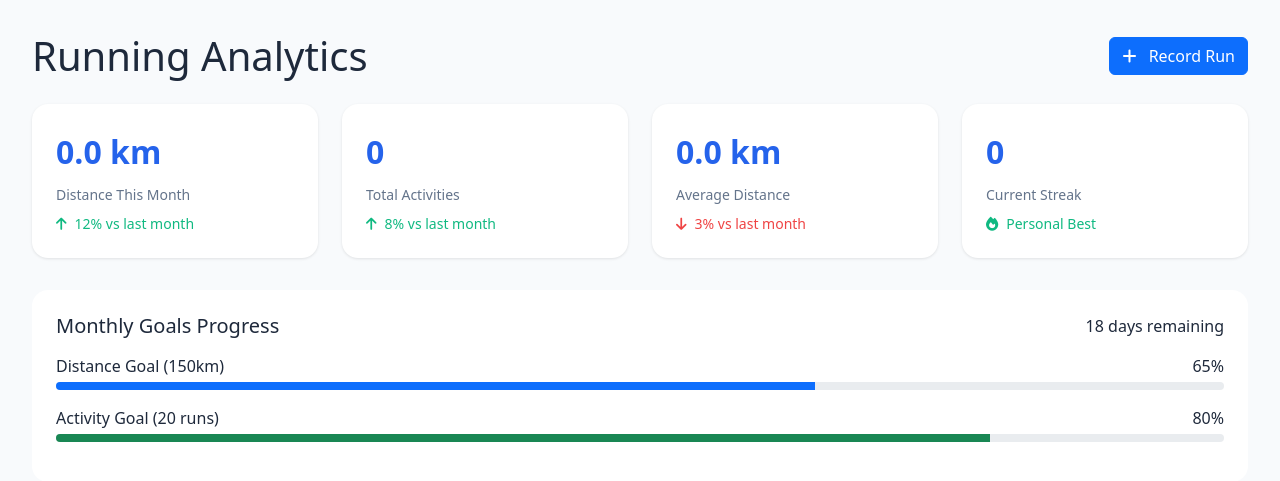
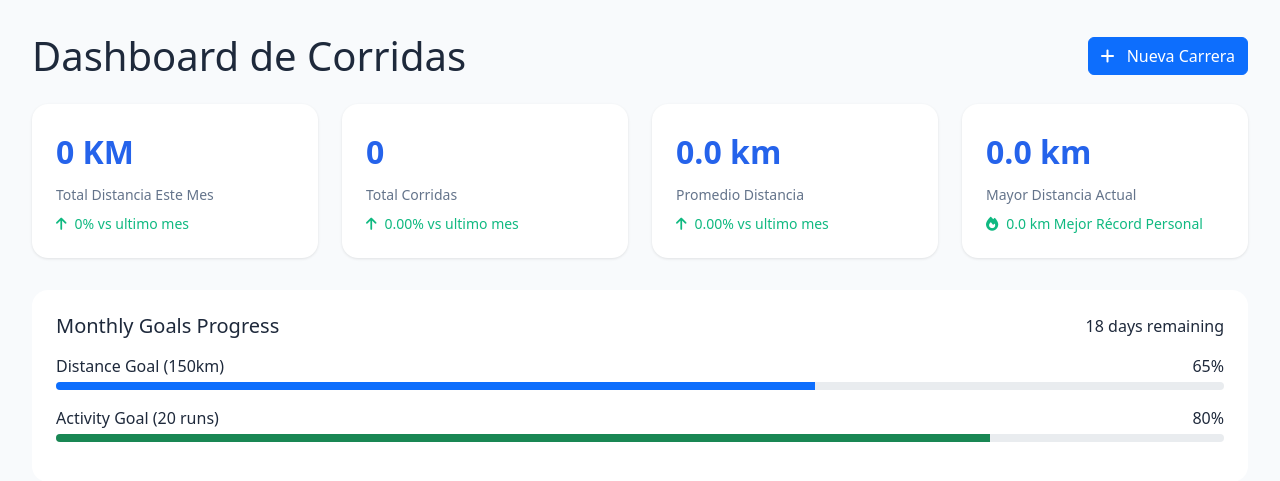
Before and after one commit to jeferson1754/Corridas, a PHP site: page / in a window 1280 px wide. Shown: the top 481 px of the page. Run offline with PHP 8.4, Linux system fonts and the light colour scheme; data that the repository does not hold is empty; some libraries are stand-ins or nearby versions.

Commit message:
Mejora diseño y mejora modal

```diff
--- a/ModalCrear.php
+++ b/ModalCrear.php
@@ -1,55 +1,69 @@
-<!--ventana para Update--->
-<div class="modal fade" id="editChildresn2" tabindex="-1" role="dialog" aria-labelledby="myModalLabel" aria-hidden="true">
-  <div class="modal-dialog">
-    <div class="modal-content">
-      <div class="modal-header" style="background-color: #563d7c !important;">
-        <h6 class="modal-title" style="color: #fff; text-align: center;">
-          Nuevo Registro
-        </h6>
-        <button type="button" class="close" data-dismiss="modal" aria-label="Close">
-          <span aria-hidden="true">&times;</span>
-        </button>
+<!-- Modal -->
+<div class="modal fade" id="editChildresn2" tabindex="-1" aria-labelledby="modalLabel" aria-hidden="true">
+  <div class="modal-dialog modal-dialog-centered">
+    <div class="modal-content shadow-lg border-0">
+      <div class="modal-header bg-primary text-white">
+        <h5 class="modal-title" id="modalLabel">Nuevo Registro</h5>
+        <button type="button" class="btn-close btn-close-white" data-bs-dismiss="modal" aria-label="Close"></button>
       </div>
 
+      <form name="form-data" action="recibCliente.php" method="POST" class="needs-validation" novalidate>
+        <div class="modal-body p-4">
+          <div class="mb-3">
+            <label for="nombre" class="form-label fw-semibold">Nombre del Usuario</label>
+            <input type="text" class="form-control shadow-sm" id="nombre" name="nombre" required autofocus>
+            <div class="invalid-feedback">Por favor ingrese un nombre</div>
+          </div>
+
+          <div class="mb-3">
+            <label for="kilometros" class="form-label fw-semibold">Kilómetros</label>
+            <input
+              type="number"
+              class="form-control shadow-sm"
+              id="kilometros"
+              name="kilometros"
+              required
+              placeholder="Ingrese los kilómetros">
+            <div class="invalid-feedback">Por favor ingrese los kilómetros</div>
+          </div>
 
 
-      <form name="form-data" action="recibCliente.php" method="POST">
+          <div class="mb-3">
+            <label for="tiempo" class="form-label fw-semibold">Tiempo</label>
+            <input
+              type="text"
+              class="form-control shadow-sm"
+              id="tiempo"
+              name="tiempo"
+              placeholder="HH:MM:SS"
+              pattern="^([0-1]?[0-9]|2[0-3]):[0-5][0-9]:[0-5][0-9]$"
+              required>
+            <div class="invalid-feedback">Por favor ingrese un tiempo válido en formato HH:MM:SS</div>
+          </div>
 
-        <div class="modal-body" id="cont_modal">
-          <div class="form-group">
-            <label for="name" class="form-label">Nombre del Usuario</label>
-            <input type="text" class="form-control" name="nombre" required='true' autofocus>
+          <div class="mb-3">
+            <label for="ubi" class="form-label fw-semibold">Ubicación</label>
+            <input type="text" class="form-control shadow-sm" id="ubi" name="ubi" required>
+            <div class="invalid-feedback">Por favor ingrese una ubicación</div>
           </div>
-          <div class="form-group">
-            <label for="kilometros" class="form-label">Kilometros</label>
+          <div class="mb-3">
+            <label for="fecha" class="form-label fw-semibold">Fecha</label>
+            <input
+              type="date"
+              class="form-control shadow-sm"
+              id="fecha"
+              name="fecha"
+              min="<?php echo $año; ?>-01-01"
+              max="<?php echo $año; ?>-12-31"
+              value="<?php echo date('Y-m-d'); ?>"
+              required>
+            <div class="invalid-feedback">Por favor seleccione una fecha válida</div>
+          </div>
 
-            <select name="kilometros" class="form-control" required>
-              <option value="">Seleccione:</option>
-              <?php
-              $query = $conexion->query("SELECT KM FROM `km`");
-              while ($valores = mysqli_fetch_array($query)) {
-                echo '<option value="' . $valores['KM'] . '">' . $valores['KM'] . ' KM</option>';
-              }
-              ?>
-            </select>
 
-          </div>
-          <div class="form-group">
-            <label for="tiempo" class="form-label">Tiempo</label>
-            <input type="time" class="form-control" name="tiempo" max="05:00:00" min="00:00:00" step="1">
-          </div>
-          <div class="form-group">
-            <label for="ubi" class="form-label">Ubicacion</label>
-            <input type="text" class="form-control" name="ubi" required>
-          </div>
-          <div class="form-group">
-            <label for="fecha" class="form-label">Fecha</label>
-            <input type="date" class="form-control" name="fecha" min="<?php echo $año; ?>-01-01" max="<?php echo $año; ?>-12-31" required='true'>
-          </div>
-          <div class="form-group">
-            <label for="estado" class="form-label">Estado</label>
-
-            <select name="estado" class="form-control" required>
+          <div class="mb-3">
+            <label for="estado" class="form-label fw-semibold">Estado</label>
+            <select class="form-select shadow-sm" id="estado" name="estado" required>
               <option value="">Seleccione:</option>
               <?php
               $query = $conexion->query("SELECT * FROM `estado_corridda`");
@@ -58,21 +72,48 @@
               }
               ?>
             </select>
-
+            <div class="invalid-feedback">Por favor seleccione un estado</div>
           </div>
         </div>
 
-
-        <div class="modal-footer">
-          <button type="button" class="btn btn-secondary" data-dismiss="modal">Cerrar</button>
-          <button type="submit" class="btn btn-primary" id="btnEnviar">
-            Registrar Cliente
-          </button>
+        <div class="modal-footer bg-light">
+          <button type="button" class="btn btn-secondary" data-bs-dismiss="modal">Cerrar</button>
+          <button type="submit" class="btn btn-primary" id="btnEnviar">Registrar Cliente</button>
         </div>
+      </form>
     </div>
-    </form>
-
   </div>
 </div>
-</div>
-<!---fin ventana Update --->
+
+<style>
+  .modal-content {
+    border-radius: 0.5rem;
+  }
+
+  .form-control:focus,
+  .form-select:focus {
+    border-color: #0d6efd;
+    box-shadow: 0 0 0 0.25rem rgba(13, 110, 253, 0.25);
+  }
+
+  .shadow-sm {
+    box-shadow: 0 0.125rem 0.25rem rgba(0, 0, 0, 0.075);
+  }
+</style>
+
+<script>
+  // Form validation
+  (function() {
+    'use strict'
+    var forms = document.querySelectorAll('.needs-validation')
+    Array.prototype.slice.call(forms).forEach(function(form) {
+      form.addEventListener('submit', function(event) {
+        if (!form.checkValidity()) {
+          event.preventDefault()
+          event.stopPropagation()
+        }
+        form.classList.add('was-validated')
+      }, false)
+    })
+  })()
+</script>
--- a/index.php
+++ b/index.php
@@ -5,8 +5,10 @@
     <meta charset="UTF-8">
     <meta name="viewport" content="width=device-width, initial-scale=1.0">
     <title>Advanced Running Analytics</title>
-    <link href="https://cdnjs.cloudflare.com/ajax/libs/bootstrap/5.3.0/css/bootstrap.min.css" rel="stylesheet">
     <link href="https://cdnjs.cloudflare.com/ajax/libs/font-awesome/6.4.0/css/all.min.css" rel="stylesheet">
+    <link href="https://cdn.jsdelivr.net/npm/bootstrap@5.3.0-alpha1/dist/css/bootstrap.min.css" rel="stylesheet">
+
+
     <style>
         :root {
             --primary: #2563EB;
@@ -195,80 +197,175 @@
     <!-- Main Content -->
     <main class="main-content">
         <div class="d-flex justify-content-between align-items-center mb-4">
-                <h1 class="mb-0">Running Analytics</h1>
-                <button class="btn btn-primary" data-toggle="modal" data-target="#editChildresn2">
+            <h1 class="mb-0">Dashboard de Corridas</h1>
+            <button class="btn btn-primary" data-bs-toggle="modal" data-bs-target="#editChildresn2">
                 <i class="fas fa-plus me-2"></i>
-                    Record Run
+                Nueva Carrera
             </button>
         </div>
+
+
+        <?php include('ModalCrear.php'); ?>
 
         <!-- Stats Overview -->
         <div class="stats-grid">
             <div class="stat-card">
-                    <div class="stat-value">
                 <?php
-                        $sql = "SELECT SUM(KM) as total_km FROM registros WHERE MONTH(Fecha) = MONTH(CURRENT_DATE())";
-                        $result = mysqli_query($conexion, $sql);
-                        $row = mysqli_fetch_assoc($result);
-                        echo number_format($row['total_km'] ?? 0, 1);
-                        ?> km
-                    </div>
-                    <div class="stat-label">Distance This Month</div>
-                    <div class="trend trend-up">
-                        <i class="fas fa-arrow-up"></i>
-                        12% vs last month
-                    </div>
+                $query = "SELECT
+                    SUM(CASE
+                        WHEN MONTH(Fecha) = MONTH(CURRENT_DATE()) AND YEAR(Fecha) = YEAR(CURRENT_DATE())
+                        THEN KM
+                        ELSE 0
+                    END) AS distancia_actual,
+                    SUM(CASE
+                        WHEN MONTH(Fecha) = MONTH(DATE_SUB(CURRENT_DATE(), INTERVAL 1 MONTH)) AND YEAR(Fecha) = YEAR(DATE_SUB(CURRENT_DATE(), INTERVAL 1 MONTH))
+                        THEN KM
+                        ELSE 0
+                    END) AS distancia_anterior,
+                    CASE
+                        WHEN SUM(CASE
+                            WHEN MONTH(Fecha) = MONTH(DATE_SUB(CURRENT_DATE(), INTERVAL 1 MONTH)) AND YEAR(Fecha) = YEAR(DATE_SUB(CURRENT_DATE(), INTERVAL 1 MONTH))
+                            THEN KM
+                            ELSE 0
+                        END) = 0
+                        THEN NULL
+                        ELSE
+                            ROUND((
+                                SUM(CASE
+                                    WHEN MONTH(Fecha) = MONTH(CURRENT_DATE()) AND YEAR(Fecha) = YEAR(CURRENT_DATE())
+                                    THEN KM
+                                    ELSE 0
+                                END) -
+                                SUM(CASE
+                                    WHEN MONTH(Fecha) = MONTH(DATE_SUB(CURRENT_DATE(), INTERVAL 1 MONTH)) AND YEAR(Fecha) = YEAR(DATE_SUB(CURRENT_DATE(), INTERVAL 1 MONTH))
+                                    THEN KM
+                                    ELSE 0
+                                END)
+                            ) /
+                            SUM(CASE
+                                WHEN MONTH(Fecha) = MONTH(DATE_SUB(CURRENT_DATE(), INTERVAL 1 MONTH)) AND YEAR(Fecha) = YEAR(DATE_SUB(CURRENT_DATE(), INTERVAL 1 MONTH))
+                                THEN KM
+                                ELSE 0
+                            END) * 100, 2)
+                    END AS porcentaje_cambio
+                FROM registros;";
+                $result = $conexion->query($query);
+
+                if ($result) {
+                    $data = $result->fetch_assoc();
+                    $distancia_actual = $data['distancia_actual'] ?? 0;
+                    $distancia_anterior = $data['distancia_anterior'] ?? 0;
+                    $porcentaje_cambio = $data['porcentaje_cambio'] ?? 0;
+
+                    echo "<div class='stat-value'>{$distancia_actual} KM</div><div class='stat-label'>Total Distancia Este Mes</div>";
+                    echo "<div class='trend trend-" . ($porcentaje_cambio >= 0 ? "up" : "down") . "'>";
+                    echo "<i class='fas fa-arrow-" . ($porcentaje_cambio >= 0 ? "up" : "down") . "'></i>";
+                    echo abs($porcentaje_cambio) . "% vs ultimo mes</div>";
+                }
+
+                ?>
             </div>
 
             <div class="stat-card">
                 <div class="stat-value">
                     <?php
-                        $sql = "SELECT COUNT(*) as total_runs FROM registros WHERE MONTH(Fecha) = MONTH(CURRENT_DATE())";
+                    // Consulta para obtener las actividades del mes actual y el mes anterior
+                    $sql = "
+            SELECT
+                SUM(CASE WHEN MONTH(Fecha) = MONTH(CURRENT_DATE()) AND YEAR(Fecha) = YEAR(CURRENT_DATE()) THEN 1 ELSE 0 END) AS current_month,
+                SUM(CASE WHEN MONTH(Fecha) = MONTH(DATE_SUB(CURRENT_DATE(), INTERVAL 1 MONTH)) AND YEAR(Fecha) = YEAR(DATE_SUB(CURRENT_DATE(), INTERVAL 1 MONTH)) THEN 1 ELSE 0 END) AS last_month
+            FROM registros
+        ";
                     $result = mysqli_query($conexion, $sql);
                     $row = mysqli_fetch_assoc($result);
-                        echo $row['total_runs'] ?? 0;
+
+                    $total_current_month = $row['current_month'] ?? 0;
+                    $total_last_month = $row['last_month'] ?? 0;
+
+                    // Calcular el porcentaje de cambio
+                    $percentage_change = 0;
+                    if ($total_last_month > 0) {
+                        $percentage_change = (($total_current_month - $total_last_month) / $total_last_month) * 100;
+                    }
                     ?>
+                    <?php echo $total_current_month; ?>
                 </div>
-                    <div class="stat-label">Total Activities</div>
-                    <div class="trend trend-up">
-                        <i class="fas fa-arrow-up"></i>
-                        8% vs last month
+                <div class="stat-label">Total Corridas</div>
+                <div class="trend <?php echo $percentage_change >= 0 ? 'trend-up' : 'trend-down'; ?>">
+                    <i class="fas fa-arrow-<?php echo $percentage_change >= 0 ? 'up' : 'down'; ?>"></i>
+                    <?php echo number_format(abs($percentage_change), 2); ?>% vs ultimo mes
                 </div>
             </div>
+
 
             <div class="stat-card">
                 <div class="stat-value">
                     <?php
-                        $sql = "SELECT AVG(KM) as avg_km FROM registros WHERE MONTH(Fecha) = MONTH(CURRENT_DATE())";
+                    // Consulta para obtener el promedio de distancia del mes actual y del mes anterior
+                    $sql = "
+            SELECT
+                AVG(CASE WHEN MONTH(Fecha) = MONTH(CURRENT_DATE()) AND YEAR(Fecha) = YEAR(CURRENT_DATE()) THEN KM ELSE NULL END) AS avg_current_month,
+                AVG(CASE WHEN MONTH(Fecha) = MONTH(DATE_SUB(CURRENT_DATE(), INTERVAL 1 MONTH)) AND YEAR(Fecha) = YEAR(DATE_SUB(CURRENT_DATE(), INTERVAL 1 MONTH)) THEN KM ELSE NULL END) AS avg_last_month
+            FROM registros
+        ";
                     $result = mysqli_query($conexion, $sql);
                     $row = mysqli_fetch_assoc($result);
-                        echo number_format($row['avg_km'] ?? 0, 1);
-                        ?> km
+
+                    $avg_current_month = $row['avg_current_month'] ?? 0;
+                    $avg_last_month = $row['avg_last_month'] ?? 0;
+
+                    // Calcular el porcentaje de cambio
+                    $percentage_change = 0;
+                    if ($avg_last_month > 0) {
+                        $percentage_change = (($avg_current_month - $avg_last_month) / $avg_last_month) * 100;
+                    }
+                    ?>
+                    <?php echo number_format($avg_current_month, 1); ?> km
                 </div>
-                    <div class="stat-label">Average Distance</div>
-                    <div class="trend trend-down">
-                        <i class="fas fa-arrow-down"></i>
-                        3% vs last month
+                <div class="stat-label">Promedio Distancia</div>
+                <div class="trend <?php echo $percentage_change >= 0 ? 'trend-up' : 'trend-down'; ?>">
+                    <i class="fas fa-arrow-<?php echo $percentage_change >= 0 ? 'up' : 'down'; ?>"></i>
+                    <?php echo number_format(abs($percentage_change), 2); ?>% vs ultimo mes
                 </div>
             </div>
+
 
             <div class="stat-card">
                 <div class="stat-value">
                     <?php
-                        $sql = "SELECT COUNT(*) as streak FROM registros
-                               WHERE Estado = 'Completado'
-                               AND Fecha >= DATE_SUB(CURRENT_DATE(), INTERVAL 7 DAY)";
+                    // Consulta para contar las actividades completadas en el mes actual
+                    $sql = "
+            SELECT MAX(KM) as streak
+            FROM registros
+            WHERE Estado = 'Finalizada'
+            AND MONTH(Fecha) = MONTH(CURRENT_DATE())
+            AND YEAR(Fecha) = YEAR(CURRENT_DATE())
+        ";
                     $result = mysqli_query($conexion, $sql);
                     $row = mysqli_fetch_assoc($result);
-                        echo $row['streak'] ?? 0;
-                        ?>
+                    echo number_format($row['streak'] ?? 0, 1);
+                    ?> km
+
                 </div>
-                    <div class="stat-label">Current Streak</div>
+                <div class="stat-label">Mayor Distancia Actual</div>
                 <div class="trend trend-up">
                     <i class="fas fa-fire"></i>
-                        Personal Best
+                    <?php
+                    // Consulta combinada para obtener el mejor registro con estado 'Completado' o 'Finalizada'
+                    $sql = "
+            SELECT MAX(KM) as best_record
+            FROM registros
+            WHERE Estado = 'Finalizada'
+        ";
+                    $result = mysqli_query($conexion, $sql);
+                    $row = mysqli_fetch_assoc($result);
+                    echo number_format($row['best_record'] ?? 0, 1);
+                    ?> km
+                    Mejor Récord Personal
                 </div>
+
             </div>
+
         </div>
 
         <!-- Goals Progress -->
@@ -427,12 +524,11 @@
     </main>
     </div>
 
-    <?php include('ModalCrear.php'); ?>
-
     <script src="https://cdnjs.cloudflare.com/ajax/libs/jquery/3.6.0/jquery.min.js"></script>
     <script src="https://cdnjs.cloudflare.com/ajax/libs/popper.js/2.9.2/umd/popper.min.js"></script>
     <script src="https://cdnjs.cloudflare.com/ajax/libs/bootstrap/5.3.0/js/bootstrap.min.js"></script>
     <script src="https://cdnjs.cloudflare.com/ajax/libs/Chart.js/3.7.0/chart.min.js"></script>
+    <script src="https://cdn.jsdelivr.net/npm/bootstrap@5.3.0-alpha1/dist/js/bootstrap.bundle.min.js"></script>
 
     <script>
         // Distance Chart
```
Lines whose indentation alone changed are shown as unchanged.
